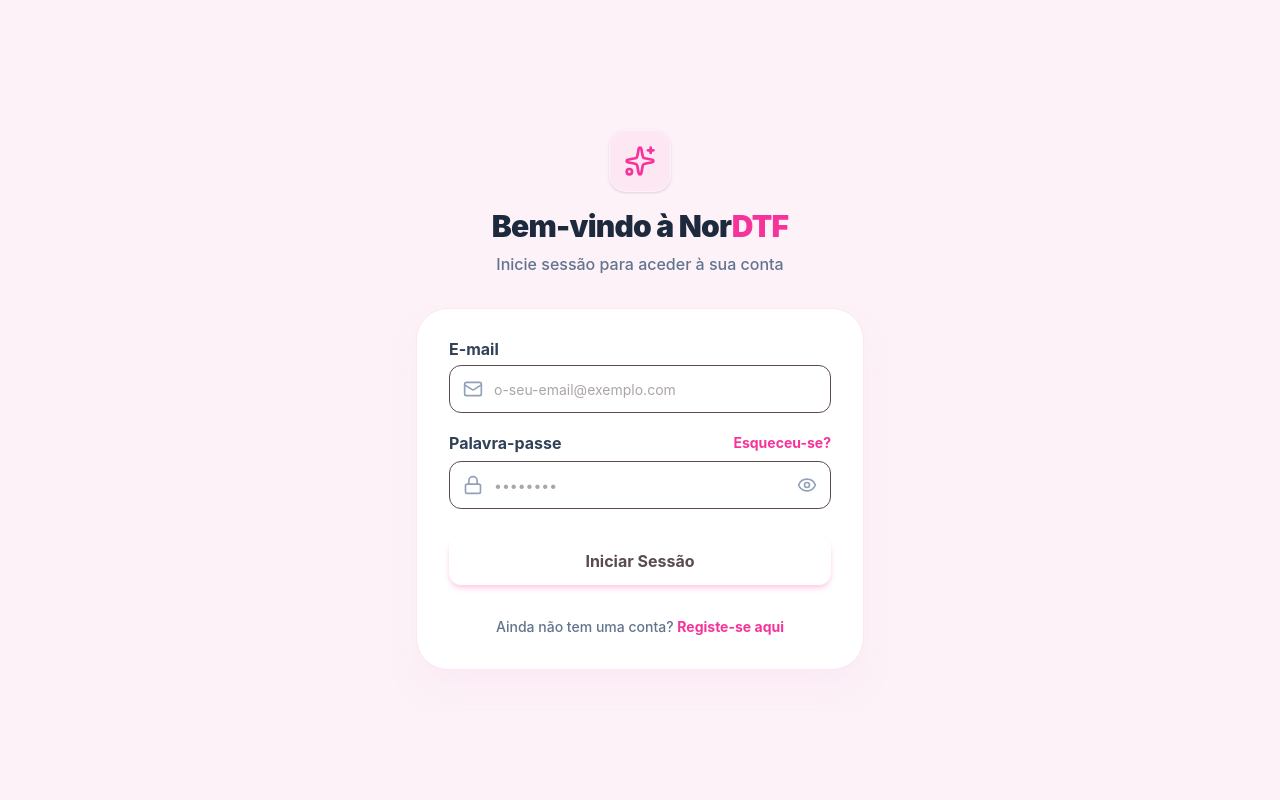
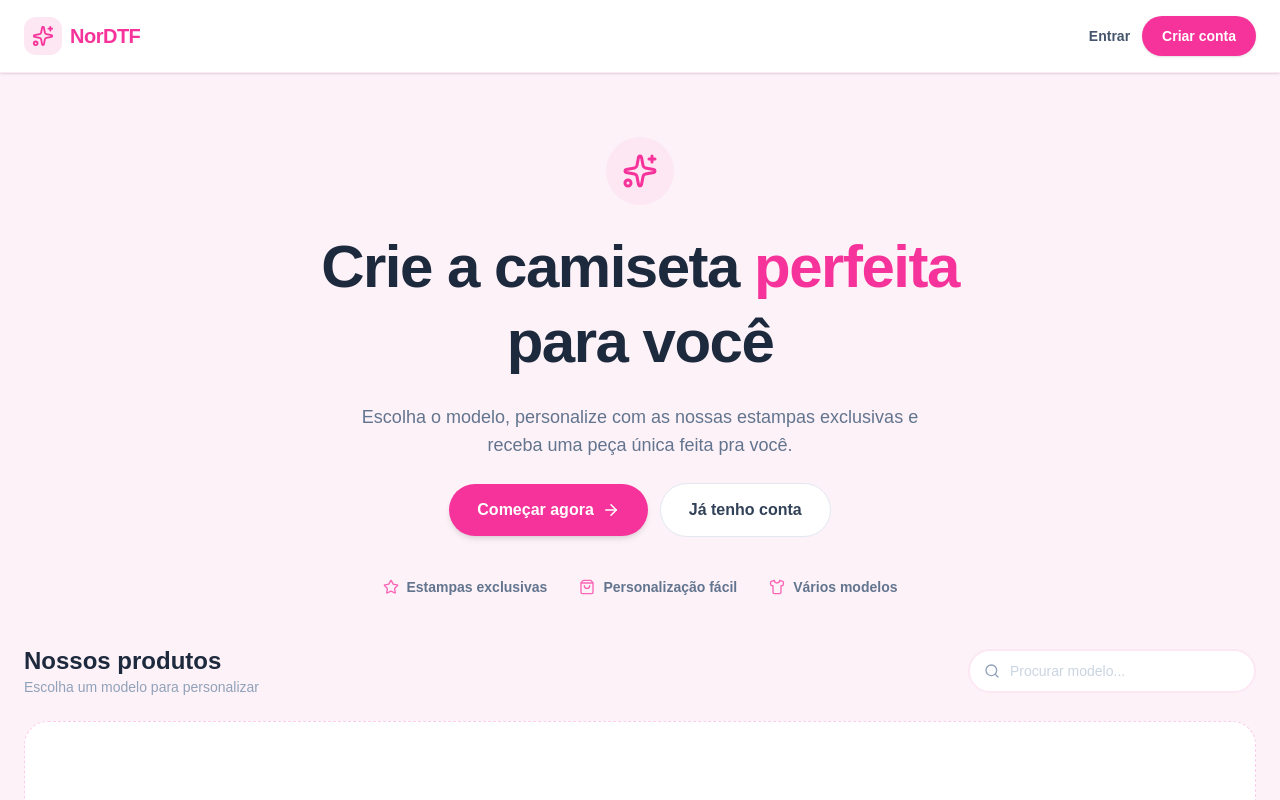
Before and after one commit to Beeatriz-Castro/webvdd, a React (Vite) app: page / in a window 1280 px wide. Before the commit this address led to /signin. Shown: the top 800 px of the page. Built offline with nearby package versions, Linux system fonts and the light colour scheme; no server answers.

Commit message:
área pública

```diff
--- /dev/null
+++ b/src/pages/public/home.tsx
@@ -0,0 +1,201 @@
+import { useState, useEffect } from "react";
+import { Link } from "react-router";
+import { Sparkles, Search, ShoppingBag, Shirt, ArrowRight, Star, X, Loader2 } from "lucide-react";
+import { API_BASE_URL } from "@/lib/api/api";
+
+interface ProductImage {
+  id_externo_storage: string;
+  tipo_visualizacao: "APRESENTACAO" | "FRENTE" | "COSTAS";
+}
+
+interface Product {
+  id: number;
+  nome: string;
+  preco: number | string;
+  imagens?: ProductImage[];
+}
+
+export const PublicHomePage = () => {
+  const [products, setProducts] = useState<Product[]>([]);
+  const [loading, setLoading] = useState(true);
+  const [search, setSearch] = useState("");
+
+  useEffect(() => {
+    const handler = setTimeout(async () => {
+      setLoading(true);
+      try {
+        const url = new URL(`${API_BASE_URL}/produtos-personalizaveis`);
+        url.searchParams.append("ativo", "true");
+        if (search.trim()) url.searchParams.append("search", search.trim());
+        const res = await fetch(url.toString());
+        if (!res.ok) throw new Error();
+        setProducts(await res.json());
+      } catch {
+        setProducts([]);
+      } finally {
+        setLoading(false);
+      }
+    }, 400);
+    return () => clearTimeout(handler);
+  }, [search]);
+
+  return (
+    <div className="min-h-screen bg-[#fdf2f8]">
+      <header className="bg-white border-b border-pink-100 sticky top-0 z-50 shadow-sm">
+        <div className="max-w-7xl mx-auto px-6 h-18 flex items-center justify-between py-4">
+          <div className="flex items-center gap-2">
+            <div className="bg-pink-100 p-2 rounded-xl text-pink-500">
+              <Sparkles size={22} />
+            </div>
+            <span className="text-xl font-black text-pink-500 tracking-tight">NorDTF</span>
+          </div>
+          <div className="flex items-center gap-3">
+            <Link
+              to="/signin"
+              className="text-sm font-semibold text-slate-600 hover:text-pink-500 transition-colors"
+            >
+              Entrar
+            </Link>
+            <Link
+              to="/register"
+              className="text-sm font-bold bg-pink-500 hover:bg-pink-600 text-white px-5 py-2.5 rounded-full transition-colors shadow-sm"
+            >
+              Criar conta
+            </Link>
+          </div>
+        </div>
+      </header>
+
+      <section className="max-w-7xl mx-auto px-6 pt-16 pb-12 flex flex-col items-center text-center gap-6">
+        <div className="bg-pink-100 text-pink-500 p-4 rounded-full shadow-sm ring-4 ring-pink-50">
+          <Sparkles size={36} />
+        </div>
+        <h1 className="text-5xl md:text-6xl font-black text-slate-800 tracking-tight leading-tight max-w-3xl">
+          Crie a camiseta{" "}
+          <span className="text-pink-500">perfeita</span>{" "}
+          para você
+        </h1>
+        <p className="text-slate-500 text-lg font-medium max-w-xl">
+          Escolha o modelo, personalize com as nossas estampas exclusivas e receba uma peça única feita pra você.
+        </p>
+        <div className="flex items-center gap-3 flex-wrap justify-center">
+          <Link
+            to="/register"
+            className="flex items-center gap-2 bg-pink-500 hover:bg-pink-600 text-white font-bold px-7 py-3.5 rounded-full transition-all shadow-md hover:shadow-lg hover:-translate-y-0.5"
+          >
+            Começar agora
+            <ArrowRight size={18} />
+          </Link>
+          <Link
+            to="/signin"
+            className="flex items-center gap-2 bg-white text-slate-700 font-bold px-7 py-3.5 rounded-full border border-slate-200 hover:border-pink-300 hover:text-pink-500 transition-all"
+          >
+            Já tenho conta
+          </Link>
+        </div>
+
+        <div className="flex items-center gap-8 mt-4 flex-wrap justify-center">
+          {[
+            { icon: <Star size={16} />, text: "Estampas exclusivas" },
+            { icon: <ShoppingBag size={16} />, text: "Personalização fácil" },
+            { icon: <Shirt size={16} />, text: "Vários modelos" },
+          ].map(({ icon, text }) => (
+            <div key={text} className="flex items-center gap-2 text-sm font-semibold text-slate-500">
+              <span className="text-pink-400">{icon}</span>
+              {text}
+            </div>
+          ))}
+        </div>
+      </section>
+
+      <section className="max-w-7xl mx-auto px-6 pb-20">
+        <div className="flex flex-col gap-6">
+          <div className="flex flex-col sm:flex-row items-start sm:items-center justify-between gap-4">
+            <div>
+              <h2 className="text-2xl font-black text-slate-800">Nossos produtos</h2>
+              <p className="text-slate-400 font-medium text-sm">Escolha um modelo para personalizar</p>
+            </div>
+            <div className="relative w-full sm:w-72">
+              <Search className="absolute left-4 inset-y-0 my-auto size-4 text-slate-400 pointer-events-none" />
+              <input
+                type="text"
+                placeholder="Procurar modelo..."
+                value={search}
+                onChange={(e) => setSearch(e.target.value)}
+                className="w-full pl-10 pr-9 py-2.5 bg-white border-2 border-pink-100 rounded-full text-sm font-medium text-slate-700 placeholder:text-slate-300 outline-none focus:border-pink-400 transition-colors"
+              />
+              {search && (
+                <button
+                  onClick={() => setSearch("")}
+                  className="absolute right-3 inset-y-0 my-auto text-slate-300 hover:text-pink-400 transition-colors"
+                >
+                  <X size={15} />
+                </button>
+              )}
+            </div>
+          </div>
+
+          {loading ? (
+            <div className="flex justify-center py-24">
+              <Loader2 className="size-10 animate-spin text-pink-300" />
+            </div>
+          ) : products.length === 0 ? (
+            <div className="flex flex-col items-center justify-center py-24 text-center bg-white rounded-3xl border border-dashed border-pink-200">
+              <Shirt className="size-14 text-pink-200 mb-4" />
+              <p className="font-bold text-slate-500">Nenhum produto encontrado</p>
+            </div>
+          ) : (
+            <div className="grid grid-cols-1 sm:grid-cols-2 lg:grid-cols-3 xl:grid-cols-4 gap-6">
+              {products.map((product) => {
+                const img =
+                  product.imagens?.find((i) => i.tipo_visualizacao === "APRESENTACAO") ??
+                  product.imagens?.[0];
+                const imageUrl = img
+                  ? `${API_BASE_URL}/uploads/${img.id_externo_storage}`
+                  : null;
+
+                return (
+                  <div
+                    key={product.id}
+                    className="group flex flex-col bg-white rounded-3xl border border-slate-100 overflow-hidden hover:-translate-y-1 hover:shadow-xl hover:shadow-pink-100 hover:border-pink-200 transition-all duration-300"
+                  >
+                    <div className="aspect-[4/5] bg-slate-50 flex items-center justify-center overflow-hidden group-hover:bg-pink-50/30 transition-colors">
+                      {imageUrl ? (
+                        <img
+                          src={imageUrl}
+                          alt={product.nome}
+                          className="w-full h-full object-contain p-6 group-hover:scale-105 transition-transform duration-500 drop-shadow-sm"
+                          loading="lazy"
+                        />
+                      ) : (
+                        <Shirt className="size-20 text-slate-200" />
+                      )}
+                    </div>
+                    <div className="p-5 flex flex-col items-center text-center border-t border-slate-50">
+                      <h3 className="font-bold text-slate-800 text-base line-clamp-1 mb-1">
+                        {product.nome}
+                      </h3>
+                      <p className="text-lg font-black text-pink-500 mb-4">
+                        {Number(product.preco).toLocaleString("pt-BR", {
+                          style: "currency",
+                          currency: "BRL",
+                        })}
+                      </p>
+                      <Link
+                        to="/register"
+                        className="w-full text-sm font-bold text-pink-600 bg-pink-50 py-3 px-4 rounded-xl group-hover:bg-pink-500 group-hover:text-white transition-all duration-300 flex items-center justify-center gap-2"
+                      >
+                        Personalizar
+                        <ArrowRight size={15} />
+                      </Link>
+                    </div>
+                  </div>
+                );
+              })}
+            </div>
+          )}
+        </div>
+      </section>
+    </div>
+  );
+};
--- a/src/routes.tsx
+++ b/src/routes.tsx
@@ -14,12 +14,13 @@ import { AdminGraphicsPage } from "./pages/admin/graphics/page";
 import { CreateGraphicPage } from "./pages/admin/graphics/create";
 import { CustomerModelsPage } from "./pages/customer/models";
 import { CustomerCustomizePage } from "./pages/customer/models/customize";
+import { PublicHomePage } from "./pages/public/home";
 
 export const AppRoutes = () => {
   return (
     <BrowserRouter>
       <Routes>
-        <Route path="/" element={<Navigate to="/signin" replace />} />
+        <Route path="/" element={<PublicHomePage />} />
         <Route path="/signin" element={<LoginPage />} />
         <Route path="/register" element={<RegisterPage />} />
         <Route path="/forgot-password" element={<ForgotPasswordPage />} />
```
